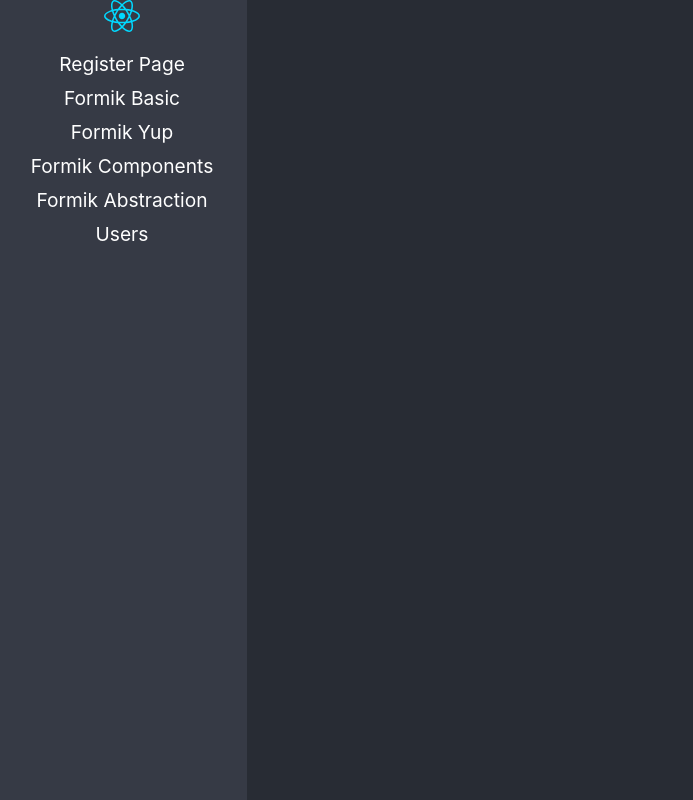
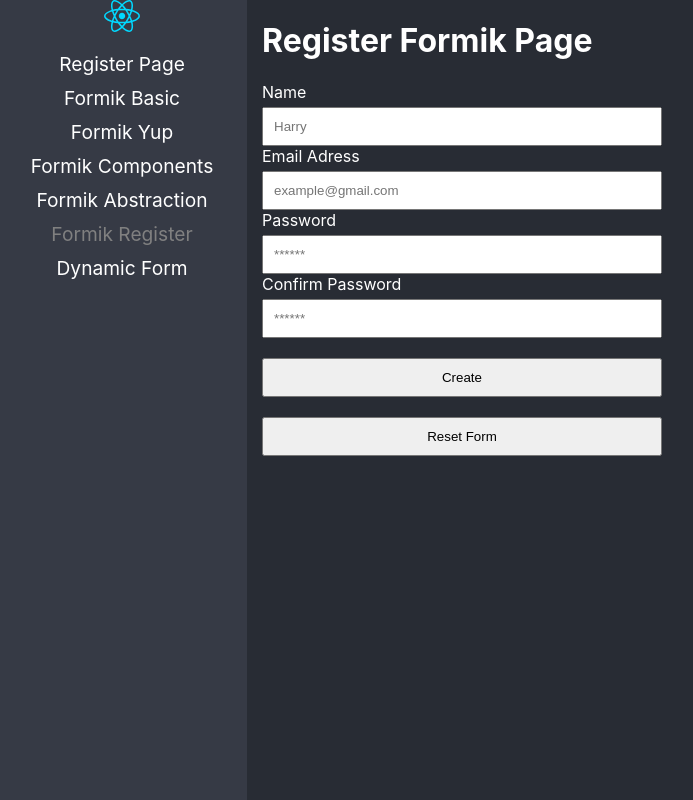
Before and after one commit to blackgoku-97/React-app, a React (Vite) app: page /formik-register in a window 1280 px wide. Before the commit this address led to /home. Shown: the whole page, without its empty margins (3-696 px from the left). Built offline with nearby package versions, Linux system fonts and the light colour scheme.

Commit message:
dynamic forms listo

```diff
--- /dev/null
+++ b/src/03-forms/data/custom-form.json
@@ -0,0 +1,68 @@
+[
+    {
+        "type": "input",
+        "name": "firstName",
+        "placeholder": "Harry",
+        "label": "First Name",
+        "value": "",
+        "validations": [
+            {
+                "type": "required"
+            },
+            {
+                "type": "minLength",
+                "value": 6
+            }
+        ]
+    },
+    {
+        "type": "input",
+        "name": "lastName",
+        "placeholder": "Potter",
+        "label": "Last Name",
+        "value": "",
+        "validations": [
+            {
+                "type": "required"
+            }
+        ]
+    },
+    {
+        "type": "email",
+        "name": "email",
+        "placeholder": "example@gmail.com",
+        "label": "Email Adress",
+        "value": "",
+        "validations": [
+            {
+                "type": "required"
+            },
+            {
+                "type": "email"
+            }
+        ]
+    },
+    {
+        "type": "select",
+        "name": "favoriteGame",
+        "label": "Favorite Game",
+        "value": "",
+        "options": [{
+            "id": 1,
+            "label": "Super Smash"
+        },
+        {
+            "id": 2,
+            "label": "Metal Gear"
+        },
+        {
+            "id": 3,
+            "label": "Resident Evil"
+        }],
+        "validations": [
+            {
+                "type": "required"
+            }
+        ]
+    }
+]
--- /dev/null
+++ b/src/03-forms/pages/DynamicForm.tsx
@@ -0,0 +1,88 @@
+import { Formik, Form } from 'formik';
+import formJson from '../data/custom-form.json';
+import { MySelect, MyTextInput } from '../components';
+import * as Yup from 'yup';
+
+const initialValues: { [key:string]: any } = {};
+const requiredFields: { [key:string]: any } = {};
+
+for (const input of formJson) {
+    initialValues[ input.name ] = input.value
+
+    if ( !input.validations ) continue;
+
+    let schema = Yup.string();
+
+    for (const rule of input.validations) {
+        if ( rule.type === 'required' ) {
+            schema = schema.required('Este campo es requerido');
+        }
+
+        if ( rule.type === 'minLength' ) {
+            schema = schema.min( (rule as any).value || 2, `Minimo de ${ (rule as any).value || 2 } caracteres`);
+        }
+
+        if ( rule.type === 'email' ) {
+            schema = schema.email('El formato no es válido');
+        }
+    }
+
+    requiredFields[input.name] = schema;
+}
+
+const validationSchema = Yup.object({ ...requiredFields });
+
+export const DynamicForm = () => {
+    return (
+        <div>
+            <h1>Dynamic Form</h1>
+
+            <Formik
+                initialValues={ initialValues }
+                validationSchema={ validationSchema }
+                onSubmit={ (values) => {
+                    console.log(values);
+                }}
+            >
+                { (formik) => (
+                    <Form>
+                        { formJson.map( ({ type, name, placeholder, label, options }) => {
+
+                           if ( type === 'input' || type === 'password' || type === 'email' ) {
+                                return <MyTextInput
+                                            key={ name }
+                                            type={(type as any)}
+                                            name={ name }
+                                            label={ label }
+                                            placeholder={ placeholder } />
+
+                            } else if ( type === 'select' ) {
+                                return (
+                                    <MySelect
+                                        key={ name }
+                                        label={ label }
+                                        name={ name }
+                                    >
+                                        <option value="">Select an option</option>
+                                        {
+                                            options?.map( ({ id, label }) => (
+                                                <option key={ id } value={ id }>{ label }</option>
+                                            ))
+                                        }
+                                    </MySelect>
+                                )
+                            }
+
+                            throw new Error(`El type: ${ type }, no es soportado`);
+
+                        })}
+
+                        <button type='submit'>Submit</button>
+
+                    </Form>
+                )}
+
+            </Formik>
+        </div>
+    )
+}
--- /dev/null
+++ b/src/03-forms/pages/RegisterFormikPage.tsx
@@ -0,0 +1,80 @@
+import { Formik, Form } from 'formik';
+import * as Yup from 'yup';
+
+import { MyTextInput } from '../components';
+
+import '../styles/styles.css';
+
+export const RegisterFormikPage = () => {
+
+    return (
+        <div>
+        <h1>Register Formik Page</h1>
+
+        <Formik
+            initialValues={{
+                name: '',
+                email: '',
+                password1: '',
+                password2: '',
+            }}
+            onSubmit={ (values) => {
+                console.log(values);
+            }}
+            validationSchema={
+                Yup.object({
+                    name: Yup.string()
+                               .min(2, "Debe de tener 2 caracteres o más")
+                               .max(15, "Debe de tener 15 caracteres o menos")
+                               .required("Requerido"),
+                    email: Yup.string()
+                                .email("El correo no tiene un formato válido")
+                                .required("Requerido"),
+                    password1: Yup.string()
+                                .min(6, "Debe de tener 6 caracteres")
+                                .required("Requerido"),
+                    password2: Yup.string()
+                                .oneOf([ Yup.ref('password1') ], 'Las contraseñas no son iguales')
+                                .required("Requerido"),
+            })}
+        >
+            { ({ handleReset }) => (
+            <Form>
+                <MyTextInput
+                    label="Name"
+                    name="name"
+                    type="text"
+                    placeholder="Harry"
+                />
+
+                <MyTextInput
+                    label="Email Adress"
+                    name="email"
+                    type="email"
+                    placeholder="example@gmail.com"
+                />
+
+                <MyTextInput
+                    label="Password"
+                    name="password1"
+                    type="password"
+                    placeholder="******"
+                />
+
+                <MyTextInput
+                    label="Confirm Password"
+                    name="password2"
+                    type="password"
+                    placeholder="******"
+                />
+
+                <button type="submit">Create</button>
+
+                <button type='button' onClick={ handleReset }>Reset Form</button>
+
+            </Form>
+            )}
+        </Formik>
+        </div>
+    );
+};
--- a/src/03-forms/pages/index.ts
+++ b/src/03-forms/pages/index.ts
@@ -1,5 +1,7 @@
+export { DynamicForm } from './DynamicForm';
 export { FormikAbstraction } from './FormikAbstraction';
 export { FormikBasicPage } from './FormikBasicPage';
 export { FormikComponents } from './FormikComponents';
 export { FormikYupPage } from './FormikYupPage';
 export { RegisterPage } from './RegisterPage';
+export { RegisterFormikPage } from './RegisterFormikPage';
--- a/src/routes/Navigation.tsx
+++ b/src/routes/Navigation.tsx
@@ -4,11 +4,13 @@ import { Routes, Route, NavLink, Navigate } from 'react-router-dom';
 import logo from '../assets/react.svg';
 
 import {
+    DynamicForm,
     FormikAbstraction,
     FormikBasicPage,
     FormikComponents,
     FormikYupPage,
-    RegisterPage
+    RegisterPage,
+    RegisterFormikPage
 } from '../03-forms/pages';
 
 export const Navigation = () => {
@@ -34,7 +36,10 @@ export const Navigation = () => {
                         <NavLink to="/formik-abstraction" className={ ({ isActive }) => isActive ? 'nav-active' : '' }>Formik Abstraction</NavLink>
                     </li>
                     <li>
-                        <NavLink to="/users" className={ ({ isActive }) => isActive ? 'nav-active' : '' }>Users</NavLink>
+                        <NavLink to="/formik-register" className={ ({ isActive }) => isActive ? 'nav-active' : '' }>Formik Register</NavLink>
+                    </li>
+                    <li>
+                        <NavLink to="/dynamic-form" className={ ({ isActive }) => isActive ? 'nav-active' : '' }>Dynamic Form</NavLink>
                     </li>
                 </ul>
             </nav>
@@ -44,8 +49,9 @@ export const Navigation = () => {
                 <Route path='/formik-yup' element={ <FormikYupPage /> } />
                 <Route path='/formik-components' element={ <FormikComponents /> } />
                 <Route path='/formik-abstraction' element={ <FormikAbstraction /> } />
-                <Route path='users' element={ <h1>Users</h1> } />
+                <Route path='/dynamic-form' element={ <DynamicForm /> } />
                 <Route path='/register' element={ <RegisterPage /> } />
+                <Route path='/formik-register' element={ <RegisterFormikPage /> } />
 
                 <Route path='/*' element={ <Navigate to="/home" replace /> } />
             </Routes>
```
